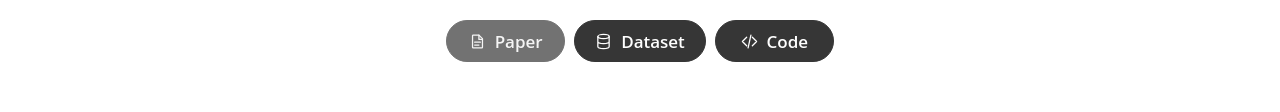
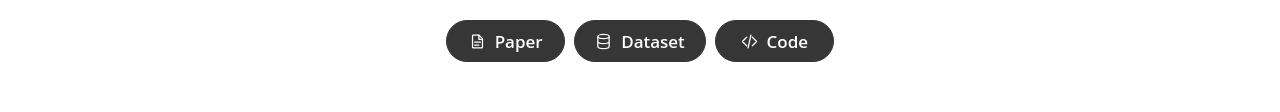
Before and after one commit to tsingtransit/SurvCancel, a plain HTML site: page docs/index.html in a window 1280 px wide. Shown: the part 611-723 px from the top of the page. Drawn offline with Linux system fonts and the light colour scheme; a web font is replaced by a local one.

Commit message:
Link the project page Paper button to OpenReview

```diff
--- a/docs/index.html
+++ b/docs/index.html
@@ -50,11 +50,10 @@
         <p class="author-notes"><span><sup>*</sup> Equal contribution</span><span><sup>†</sup> Corresponding author</span></p>
 
         <nav class="resource-links" aria-label="Project resources">
-          <!-- Replace the Paper button with a link when the URL is ready. -->
-          <button class="resource-button" type="button" disabled title="Paper link to be added">
+          <a class="resource-button is-primary" href="https://openreview.net/pdf?id=zsQOS0D6s7" target="_blank" rel="noopener noreferrer">
             <svg viewBox="0 0 24 24" aria-hidden="true"><path d="M14 3H6a1 1 0 0 0-1 1v16a1 1 0 0 0 1 1h12a1 1 0 0 0 1-1V8l-5-5Z"/><path d="M14 3v6h5M8 13h8M8 17h6"/></svg>
             Paper
-          </button>
+          </a>
           <a class="resource-button is-primary" href="https://huggingface.co/datasets/survcancel-anonymous/SurvCancel" target="_blank" rel="noopener noreferrer">
             <svg viewBox="0 0 24 24" aria-hidden="true"><ellipse cx="12" cy="5" rx="8" ry="3"/><path d="M4 5v7c0 1.7 3.6 3 8 3s8-1.3 8-3V5M4 12v7c0 1.7 3.6 3 8 3s8-1.3 8-3v-7"/></svg>
             Dataset
```
